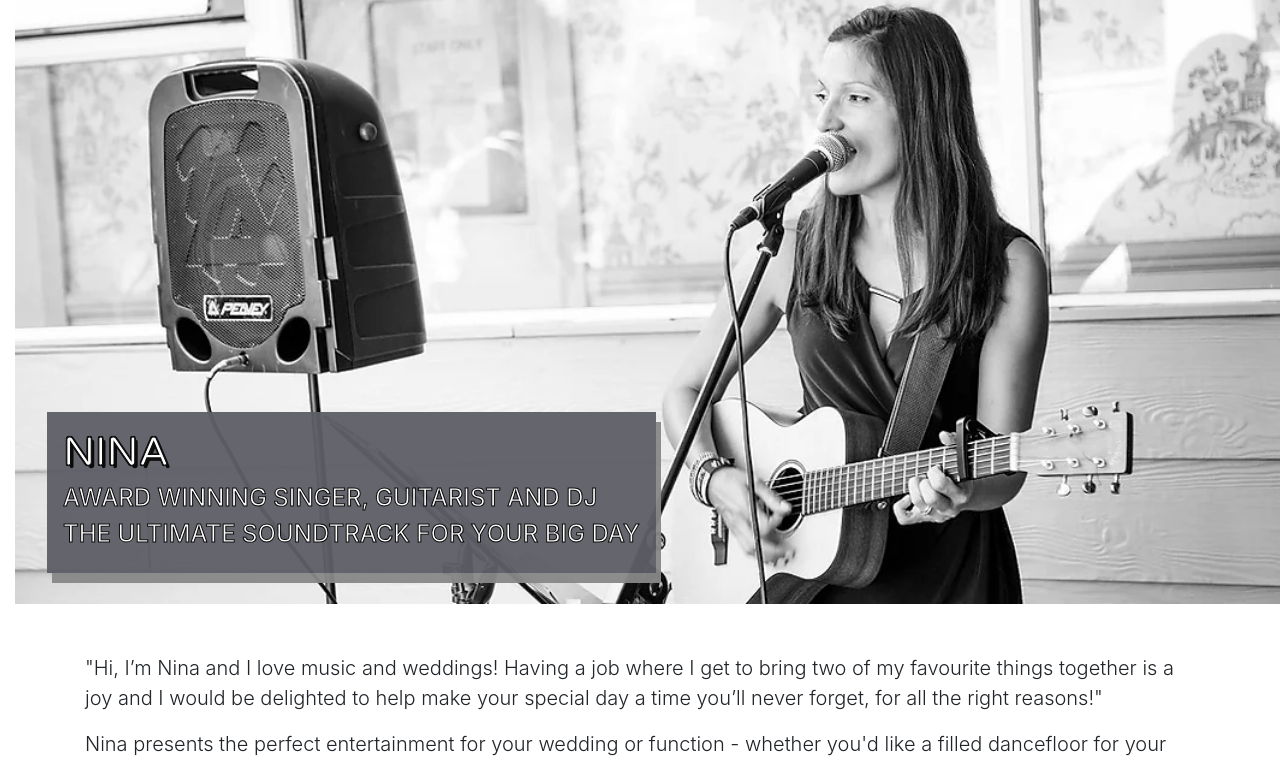
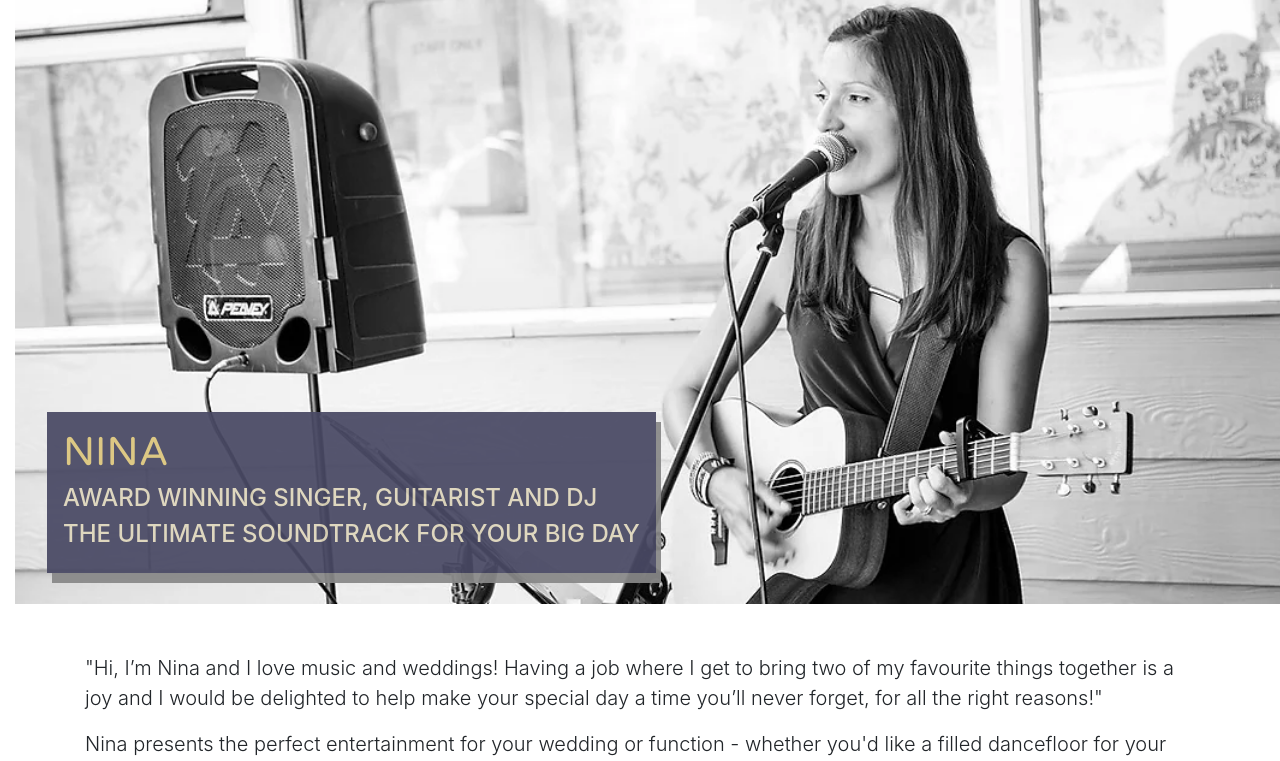
Before and after one commit to BelT26/Nina-Wedding-Singer, a Django app: page / in a window 1280 px wide. Shown: the part 97-858 px from the top of the page. Run offline with Django 3.2, Linux system fonts and the light colour scheme; some libraries are stand-ins or nearby versions.

Commit message:
reformat font and background of main heading container

```diff
--- a/home/templates/home/bio.html
+++ b/home/templates/home/bio.html
@@ -9,7 +9,7 @@
         <div class="col-12 col-lg-7 ml-lg-0 pl-lg-0">
             <p>Nina has worked in the wedding industry as a wedding singer for 15 years and her career as a singer has been varied and successful in a number of areas.</p>
             <p>Nina is the recommended supplier for Reigate Manor Hotel, the Hickstead Hotel, Selsdon Park Hotel, Hookhouse Farm, Gorse Hill, Hookhouse Farm and the Highley Manor Hotel.</p>
-            <p>She has appeared on Top of the Pops, This Morning, Blue Peter, the National Lottery and Children In Need for a variety of artists including Dannii Minogue, Katrina and the Waves and Ronan Keating as well as singing backing vocals at the Eurovision Song Contest for Imaani's Where Are You? which came second!</p>
+            <p>She has appeared on Top of the Pops, This Morning, Blue Peter, the National Lottery and Children In Need for a variety of artists including Dannii Minogue, Katrina and the Waves and Ronan Keating as well as singing backing vocals at the Eurovision Song Contest for Imaani's 'Where Are You?' which came second!</p>
             <p>Nina's career in music also extends into education and health. She is the
                 director of <a href="https://www.wellbeingmusic.co.uk/" target="_blank">Wellbeing Music</a>, and she runs music programs and parties for children as well as choirs and singalongs for senior adults. She is the choir director for the Missing People Choir and Redhill's women's choir Unison</p>
 
--- a/home/templates/home/services.html
+++ b/home/templates/home/services.html
@@ -11,10 +11,8 @@
     </div>
     <div class="row">
         <div class="col m-3">
-            <p class="lead">I pride myself on having a really good knowledge of music through the decades and what will work on the dancefloor.  I love to see people having a good time and providing the soundtrack that makes people really enjoy themselves. You are very welcome to make song requests as much as you like, or just leave it to me, whatever works for you.”
-
-                Whenever you choose to have Nina sing/play, she brings a fun yet sophisticated addition to the proceedings.  Her role even borders on the master of ceremonies' - due to her years of wedding experience, she is very aware of the sequence of your big day and can make any necessary announcements, give prompts, provide a radio microphone for speeches if required, as well as fill any musical gaps in your day, for example, playing background music for the wedding breakfast and building up to the evening party and that all important first dance! And then the party really begins!
-                </p>
+            <p class="lead">"I pride myself on having a really good knowledge of music through the decades and what will work on the dancefloor.  I love to see people having a good time and providing the soundtrack that makes people really enjoy themselves. You are very welcome to make song requests as much as you like, or just leave it to me, whatever works for you.”</p>
+            <p class="lead">Whenever you choose to have Nina sing/play, she brings a fun yet sophisticated addition to the proceedings.  Her role even borders on the master of ceremonies - due to her years of wedding experience, she is very aware of the sequence of your big day and can make any necessary announcements, give prompts, provide a radio microphone for speeches if required, as well as fill any musical gaps in your day, for example, playing background music for the wedding breakfast and building up to the evening party and that all important first dance! And then the party really begins!</p>
         </div>
     </div>
 </div>
--- a/nina/settings.py
+++ b/nina/settings.py
@@ -32,7 +32,7 @@ SECRET_KEY = os.environ.get('SECRET_KEY')
 
 
 # SECURITY WARNING: don't run with debug turned on in production!
-DEBUG = False
+DEBUG = True
 
 ALLOWED_HOSTS = ["nina-wedding-singer.herokuapp.com", "localhost"]
 
--- a/static/css/base.css
+++ b/static/css/base.css
@@ -77,9 +77,9 @@ body {
 }
 
 #main-header-container {
-    background-color: rgb(94, 94, 103);
-    opacity: 0.95;
-    color:rgb(218, 212, 193);
+    background-color:  rgb(73, 73, 100);
+    color: rgb(220, 198, 125) !important;
+    opacity: 0.93;
     position: relative;
     top: -12rem;
     float:left;
@@ -90,22 +90,10 @@ body {
     box-shadow: 5px 10px #888888;
 }
 
-#main-header-container h1
- {
-    -webkit-text-stroke: 1px black;
-    color: white;
-    text-shadow:
-       3px 3px 0 #000,
-     -1px -1px 0 #000,
-      1px -1px 0 #000,
-      -1px 1px 0 #000,
-       1px 1px 0 #000;
+#main-header-container h4 {
+    color: rgb(222, 214, 188)
 }
 
-#main-header-container h4 {
-    -webkit-text-stroke: 1px black;
-    color: white;
-}
 
 #home-page-img2 {
     height: 400px;
```
